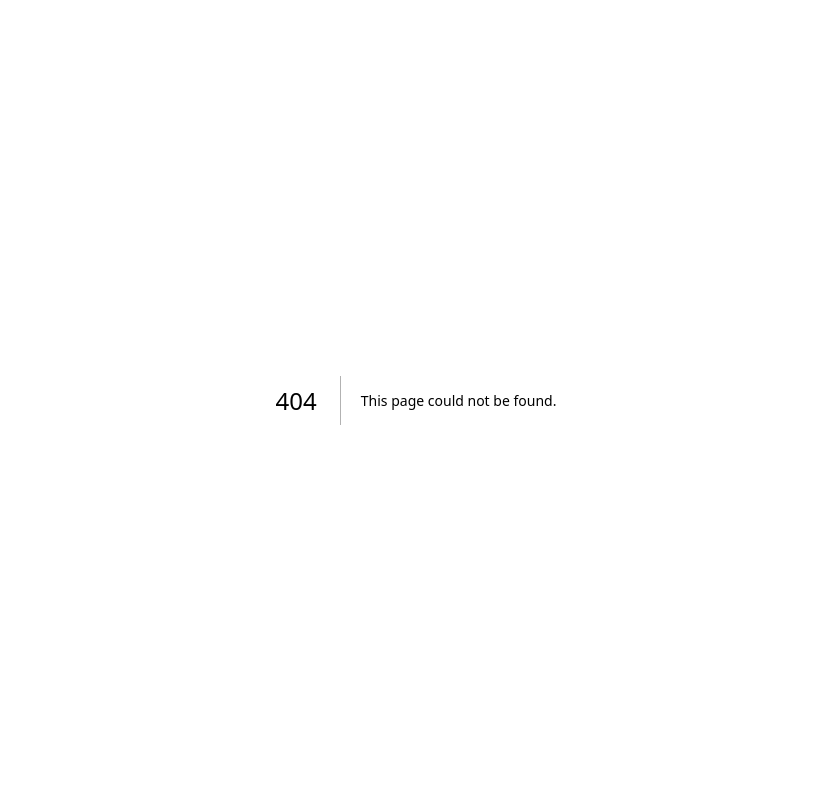
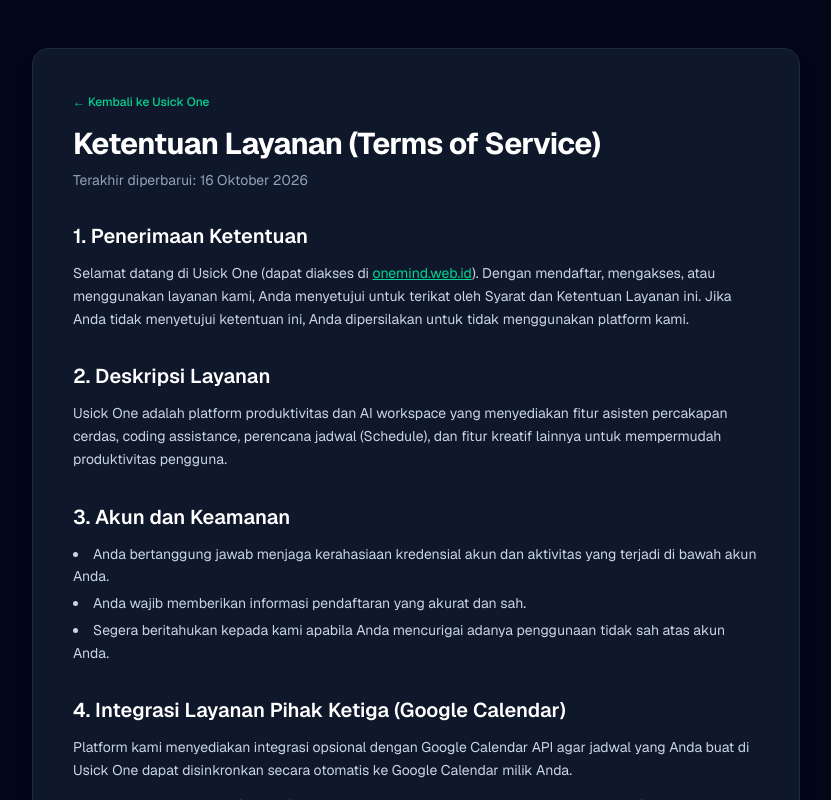
Before and after one commit to usickartwork/AI-PRIBADI, a Next.js app: page /terms in a window 1280 px wide. Before the commit this address had no page. Shown: the whole page, without its empty margins (224-1055 px from the left). Built offline with nearby package versions, Linux system fonts and the light colour scheme.

Commit message:
feat(legal): add public Terms of Service page at /terms for Google OAuth consent screen

```diff
--- /dev/null
+++ b/app/terms/page.tsx
@@ -0,0 +1,117 @@
+import type { Metadata } from "next";
+import Link from "next/link";
+
+export const metadata: Metadata = {
+  title: "Ketentuan Layanan — Usick One",
+  description: "Syarat dan Ketentuan Layanan Penggunaan Platform Usick One.",
+  alternates: {
+    canonical: "https://onemind.web.id/terms",
+  },
+};
+
+export default function TermsOfServicePage() {
+  return (
+    <div className="min-h-screen bg-slate-950 text-slate-100 py-12 px-4 sm:px-6 lg:px-8">
+      <div className="max-w-3xl mx-auto bg-slate-900 border border-slate-800 rounded-2xl p-6 sm:p-10 shadow-xl space-y-8">
+        <div>
+          <Link
+            href="/"
+            className="text-xs font-medium text-emerald-400 hover:text-emerald-300 transition-colors inline-flex items-center gap-1 mb-4"
+          >
+            ← Kembali ke Usick One
+          </Link>
+          <h1 className="text-3xl font-bold tracking-tight text-white">
+            Ketentuan Layanan (Terms of Service)
+          </h1>
+          <p className="text-sm text-slate-400 mt-2">
+            Terakhir diperbarui: 16 Oktober 2026
+          </p>
+        </div>
+
+        <section className="space-y-3">
+          <h2 className="text-xl font-semibold text-white">1. Penerimaan Ketentuan</h2>
+          <p className="text-sm leading-relaxed text-slate-300">
+            Selamat datang di Usick One (dapat diakses di{" "}
+            <a href="https://onemind.web.id" className="text-emerald-400 underline">
+              onemind.web.id
+            </a>
+            ). Dengan mendaftar, mengakses, atau menggunakan layanan kami, Anda menyetujui untuk terikat oleh Syarat dan Ketentuan Layanan ini. Jika Anda tidak menyetujui ketentuan ini, Anda dipersilakan untuk tidak menggunakan platform kami.
+          </p>
+        </section>
+
+        <section className="space-y-3">
+          <h2 className="text-xl font-semibold text-white">2. Deskripsi Layanan</h2>
+          <p className="text-sm leading-relaxed text-slate-300">
+            Usick One adalah platform produktivitas dan AI workspace yang menyediakan fitur asisten percakapan cerdas, coding assistance, perencana jadwal (Schedule), dan fitur kreatif lainnya untuk mempermudah produktivitas pengguna.
+          </p>
+        </section>
+
+        <section className="space-y-3">
+          <h2 className="text-xl font-semibold text-white">3. Akun dan Keamanan</h2>
+          <ul className="list-disc list-inside text-sm leading-relaxed text-slate-300 space-y-1">
+            <li>Anda bertanggung jawab menjaga kerahasiaan kredensial akun dan aktivitas yang terjadi di bawah akun Anda.</li>
+            <li>Anda wajib memberikan informasi pendaftaran yang akurat dan sah.</li>
+            <li>Segera beritahukan kepada kami apabila Anda mencurigai adanya penggunaan tidak sah atas akun Anda.</li>
+          </ul>
+        </section>
+
+        <section className="space-y-3">
+          <h2 className="text-xl font-semibold text-white">4. Integrasi Layanan Pihak Ketiga (Google Calendar)</h2>
+          <p className="text-sm leading-relaxed text-slate-300">
+            Platform kami menyediakan integrasi opsional dengan Google Calendar API agar jadwal yang Anda buat di Usick One dapat disinkronkan secara otomatis ke Google Calendar milik Anda.
+          </p>
+          <ul className="list-disc list-inside text-sm leading-relaxed text-slate-300 space-y-1">
+            <li>Penggunaan integrasi Google Calendar tunduk pada kebijakan privasi dan ketentuan Google API.</li>
+            <li>Anda dapat menghubungkan dan memutuskan sambungan akun Google Anda kapan saja melalui tab Schedule.</li>
+            <li>Data yang disinkronkan hanya mencakup event kalender yang dibuat atau dikelola melalui fitur Schedule Usick One.</li>
+          </ul>
+        </section>
+
+        <section className="space-y-3">
+          <h2 className="text-xl font-semibold text-white">5. Penggunaan yang Dilarang</h2>
+          <p className="text-sm leading-relaxed text-slate-300">
+            Pengguna dilarang menggunakan platform Usick One untuk:
+          </p>
+          <ul className="list-disc list-inside text-sm leading-relaxed text-slate-300 space-y-1">
+            <li>Melakukan tindakan melawan hukum, penipuan, atau pelanggaran hak pihak ketiga.</li>
+            <li>Mencoba merusak, membebani secara berlebihan, atau mengganggu integritas server dan jaringan kami.</li>
+            <li>Menyalahgunakan API atau melakukan rekayasa balik (reverse engineering) yang tidak diizinkan.</li>
+          </ul>
+        </section>
+
+        <section className="space-y-3">
+          <h2 className="text-xl font-semibold text-white">6. Batasan Tanggung Jawab</h2>
+          <p className="text-sm leading-relaxed text-slate-300">
+            Layanan Usick One disediakan &ldquo;sebagaimana adanya&rdquo; (*as is*). Kami berusaha memberikan uptime dan akurasi layanan terbaik, namun tidak menjamin bahwa layanan akan selalu bebas gangguan secara permanen dari faktor eksternal pihak ketiga (seperti keterbatasan API pihak ketiga atau gangguan jaringan).
+          </p>
+        </section>
+
+        <section className="space-y-3">
+          <h2 className="text-xl font-semibold text-white">7. Perubahan Ketentuan</h2>
+          <p className="text-sm leading-relaxed text-slate-300">
+            Kami dapat memperbarui Ketentuan Layanan ini dari waktu ke waktu. Pembaruan akan berlaku efektif sejak tanggal dipublikasikan di halaman ini.
+          </p>
+        </section>
+
+        <section className="space-y-3">
+          <h2 className="text-xl font-semibold text-white">8. Hubungi Kami</h2>
+          <p className="text-sm leading-relaxed text-slate-300">
+            Untuk pertanyaan atau informasi lebih lanjut terkait Ketentuan Layanan ini, silakan hubungi kami melalui email:{" "}
+            <a href="mailto:support@onemind.web.id" className="text-emerald-400 underline">
+              support@onemind.web.id
+            </a>
+            .
+          </p>
+          <div className="pt-4 border-t border-slate-800 flex gap-4 text-xs text-slate-400">
+            <Link href="/privacy" className="hover:text-emerald-400 underline">
+              Kebijakan Privasi (Privacy Policy)
+            </Link>
+            <Link href="/" className="hover:text-emerald-400 underline">
+              Beranda Usick One
+            </Link>
+          </div>
+        </section>
+      </div>
+    </div>
+  );
+}
```
